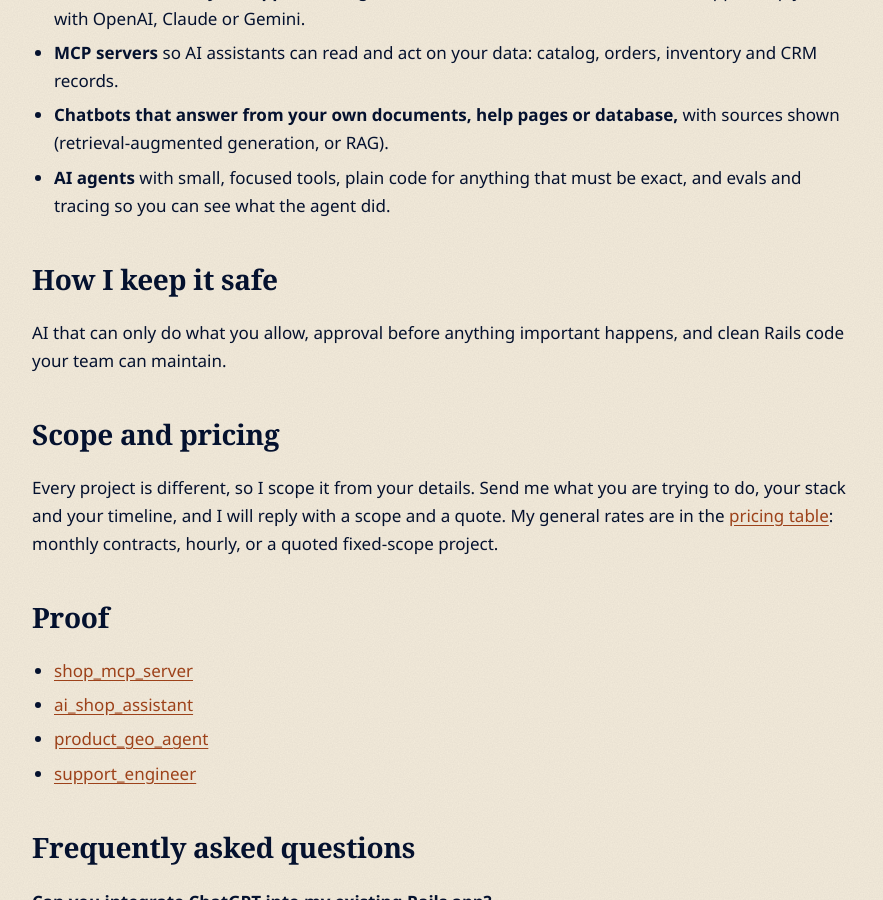
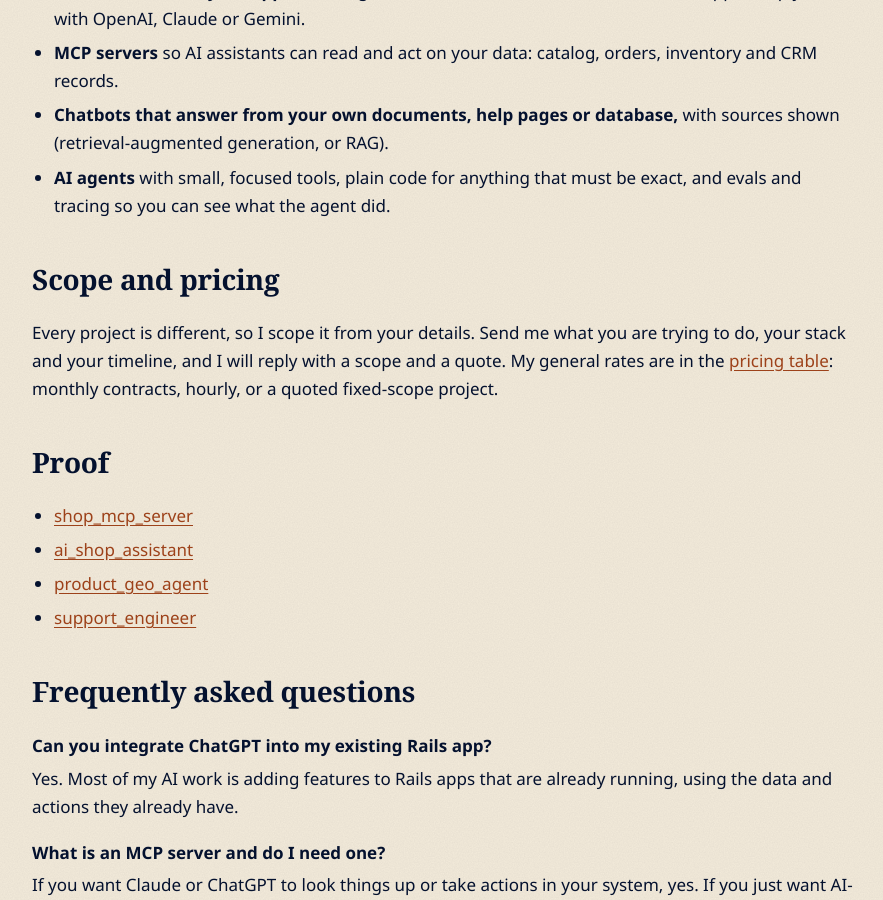
Before and after one commit to mjesar/mjesar.github.io, a Jekyll site: the page built from services/ai-in-rails/index.md, in a window 1280 px wide and 900 px high, scrolled down 560 px. Shown: the whole window, without its empty margins (194-1077 px from the left). Built offline with Jekyll 4.4.1, drawn with Linux system fonts in a browser that asks for light colours.

Commit message:
remove repeated intro from ai integration page

```diff
--- a/services/ai-in-rails/index.md
+++ b/services/ai-in-rails/index.md
@@ -21,7 +21,3 @@
 - **MCP servers** so AI assistants can read and act on your data: catalog, orders, inventory and CRM records.
 - **Chatbots that answer from your own documents, help pages or database,** with sources shown (retrieval-augmented generation, or RAG).
 - **AI agents** with small, focused tools, plain code for anything that must be exact, and evals and tracing so you can see what the agent did.
-
-## How I keep it safe
-
-AI that can only do what you allow, approval before anything important happens, and clean Rails code your team can maintain.
```
